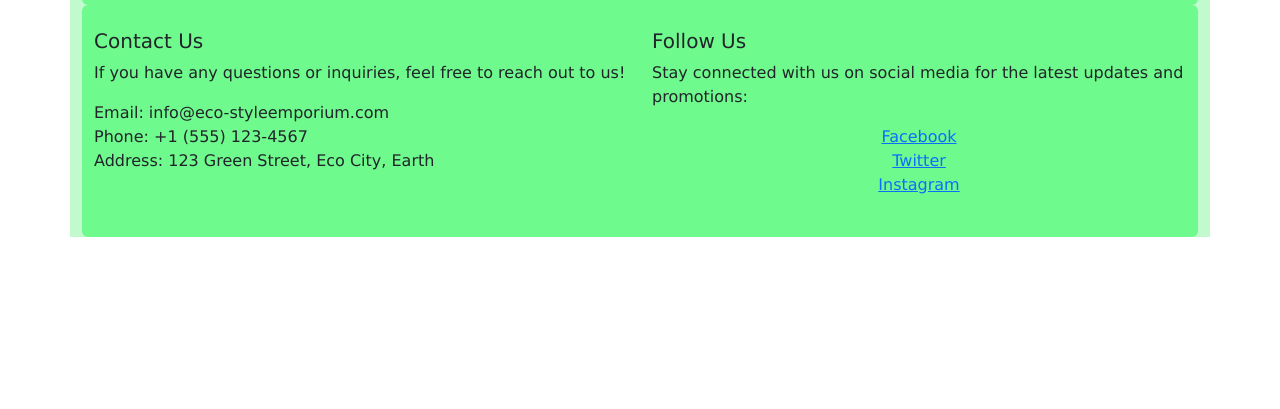
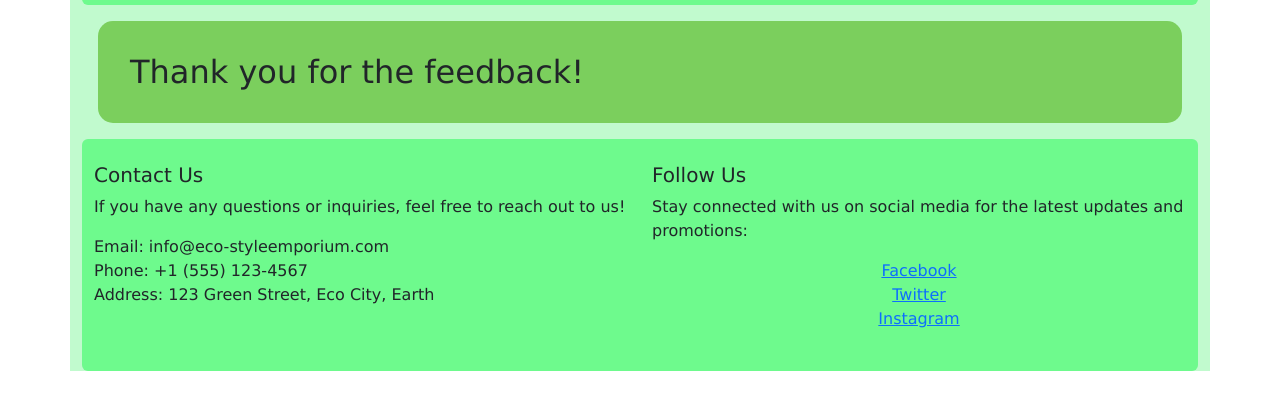
Before and after one commit to KubaK1P/bootstrapSklepFinal, a plain HTML site: page html/contact.html in a window 1280 px wide. Shown: the part 61-470 px from the top of the page. Drawn offline with nearby package versions, Linux system fonts and the light colour scheme.

Commit message:
contact page

```diff
--- a/html/contact.html
+++ b/html/contact.html
@@ -14,7 +14,10 @@
   </head>
   <body>
     <div class="container">
-      <nav class="navbar navbar-expand-lg rounded" style="background-color: #6efa8d">
+      <nav
+        class="navbar navbar-expand-lg rounded"
+        style="background-color: #6efa8d"
+      >
         <div class="container-fluid">
           <a class="navbar-brand" href="#">
             <img
@@ -50,7 +53,7 @@
               <li class="nav-item">
                 <a class="nav-link active" href="products.html">Products</a>
               </li>
-              <li class="nav-item" style="background: #6EFAEB;">
+              <li class="nav-item" style="background: #6efaeb">
                 <a class="nav-link" href="#">Contact us</a>
               </li>
               <li class="nav-item">
@@ -60,13 +63,18 @@
           </div>
         </div>
       </nav>
-      <main></main>
-      <footer class="py-4 rounded" style="background: #6efa8d;">
-        <div class="container notGreen" style="background: #6efa8d;">
+      <main>
+        <h2>Thank you for the feedback!</h2>
+      </main>
+      <footer class="py-4 rounded" style="background: #6efa8d">
+        <div class="container notGreen" style="background: #6efa8d">
           <div class="row">
             <div class="col-md-6">
               <h5>Contact Us</h5>
-              <p>If you have any questions or inquiries, feel free to reach out to us!</p>
+              <p>
+                If you have any questions or inquiries, feel free to reach out
+                to us!
+              </p>
               <ul class="list-unstyled">
                 <li>Email: info@eco-styleemporium.com</li>
                 <li>Phone: +1 (555) 123-4567</li>
@@ -75,7 +83,10 @@
             </div>
             <div class="col-md-6">
               <h5>Follow Us</h5>
-              <p>Stay connected with us on social media for the latest updates and promotions:</p>
+              <p>
+                Stay connected with us on social media for the latest updates
+                and promotions:
+              </p>
               <ul class="list-unstyled">
                 <li class="text-center"><a href="#">Facebook</a></li>
                 <li class="text-center"><a href="#">Twitter</a></li>
```
